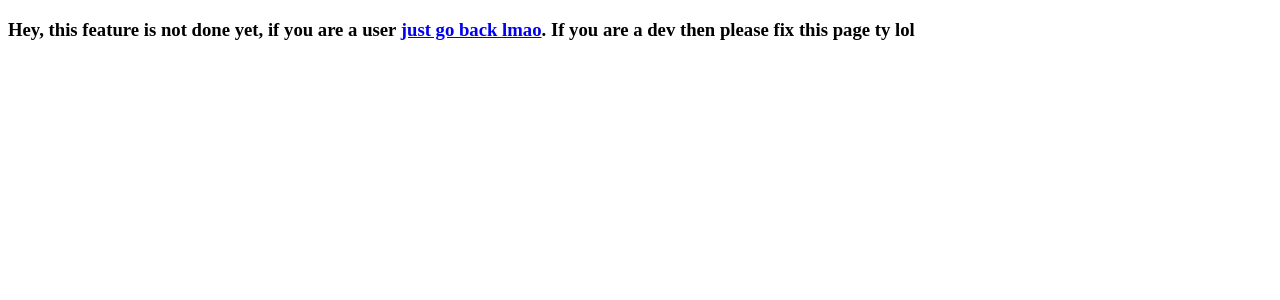
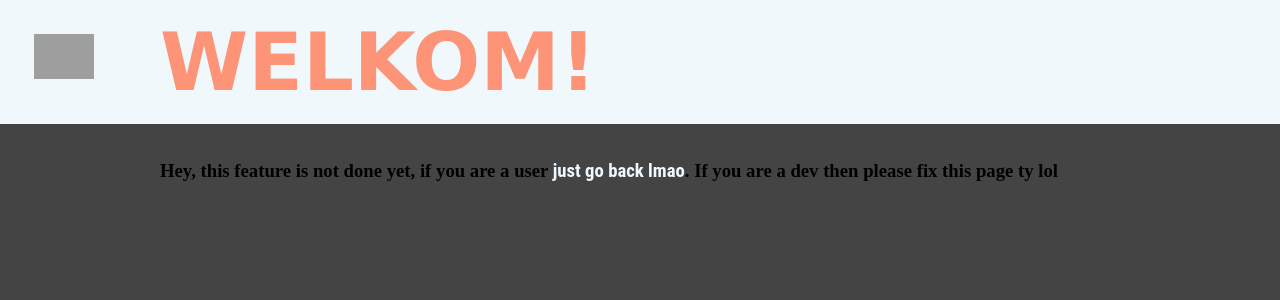
Before and after one commit to jonatanUri/AskMate, a Flask app: page /WORK-IN-PROGRESS in a window 1280 px wide. Shown: the top 300 px of the page. Run offline with Flask 2, Linux system fonts and the light colour scheme; grey boxes are pictures that could not be loaded.

Commit message:
Very pretty css 1.0

```diff
--- a/server.py
+++ b/server.py
@@ -26,6 +26,7 @@ def question(num):
     questions = data_manager.read_a_question(num)
     answers_list = data_manager.answer_by_question_id(num)
     return render_template("question.html", num=num, questions=questions, answers_list=answers_list)
+
 
 # Need to implement vote up ---> Help implement this function please
 '''@app.route('/question/<num>/vote_up', methods=['GET', 'POST'])
--- a/static/style.css
+++ b/static/style.css
@@ -4,9 +4,9 @@
         opacity: 1;
     }
 
-    90% {
-        color: aqua;
-        opacity: .3;
+    50% {
+        color: salmon;
+        opacity: 1;
     }
 
     100% {
@@ -15,14 +15,62 @@
     }
 }
 
+.question-title{
+    font-size: 1.5em;
+    transition: 0.2s;
+}
+
+.question-title:hover{
+    color: lightsalmon;
+}
+
+.question-message {
+    font-size: 1.6em;
+    text-align: justify;
+}
+
+.home-button {
+    -webkit-filter: opacity(1) drop-shadow(0 0 0 salmon);
+    position: fixed;
+    left: 2.1em;
+    top: 2.1em;
+    max-height: 3.8em;
+    max-width: 3.8em;
+    transition: 0.2s;
+}
+
+.home-button:hover {
+    -webkit-filter: opacity(1) drop-shadow(-6px -3px 1.5px lightsalmon);
+}
+
+.header {
+    overflow: hidden;
+    padding: 0;
+    margin: 0;
+    background-color: #f0f8fc;
+    position: fixed;
+    left: 0;
+    top: 0;
+    width: 100%;
+    text-align: left;
+}
+
 body {
     background-color: #444444;
-    text-align: center;
+    text-align: left;
+    margin-top: 10em;
+    margin-left: 10em;
+    margin-right: 10em;
 }
 
 h1 {
+    position: relative;
+    margin: 0.2em 0;
+    left: 2em;
+    max-width: calc(100% - 2.1em);
+    max-height: 92px;
 	animation: flash linear 3s infinite;
-    font-size: 50px;
+    font-size: 5em;
     color: lightsalmon;
     font-family: 'Staatliches', cursive;
 }
@@ -38,18 +86,22 @@ a:visited {
     color: #f0f8fc
 }
 
+.comment {
+    text-align: right;
+}
 
 .btn {
     display: inline-block;
-  margin: 0.8em;
+    margin: 1em 0;
     text-transform: uppercase;
     padding: 0.8em 1.2em;
     background: none;
     color:white;
+    font-size: 1.2em;
     font-weight: bold;
     position: relative;
     transition:color 0.25s ease;
-  border:3px solid white;
+    border:.2em solid white;
 }
 
 .btn:hover {
--- a/templates/new-answer.html
+++ b/templates/new-answer.html
@@ -4,6 +4,7 @@
     <meta charset="utf-8">
     <title>Answer</title>
     <link rel="stylesheet" href="/static/style.css">
+    <div class="header"> <a href="/"><img src="/static/images/home_button.png" class="home-button"></a><h1>WELKOM!</h1></div>
 </head>
 <body>
 <h1>Fill the form</h1>
--- a/templates/new-question.html
+++ b/templates/new-question.html
@@ -4,6 +4,7 @@
     <meta charset="utf-8">
     <title>Ask a question</title>
     <link rel="stylesheet" href="/static/style.css">
+    <div class="header"> <a href="/"><img src="/static/images/home_button.png" class="home-button"></a><h1>WELKOM!</h1></div>
 </head>
 <body>
 <h1>Fill the form</h1>
--- a/templates/workinprogress.html
+++ b/templates/workinprogress.html
@@ -3,6 +3,8 @@
 <head>
     <meta charset="utf-8">
     <title>STOP RIGHT THERE!</title>
+    <link rel="stylesheet" href="/static/style.css">
+    <div class="header"> <a href="/"><img src="/static/images/home_button.png" class="home-button"></a><h1>WELKOM!</h1></div>
 </head>
 <body>
     <h3>Hey, this feature is not done yet, if you are a user <a href="/">just go back lmao</a>. If you are a dev then please fix this page ty lol</h3>
```
Also changed, not shown: templates/index.html (+4 -5 lines), templates/question.html (+5 -5 lines). Lines whose indentation alone changed are shown as unchanged.
